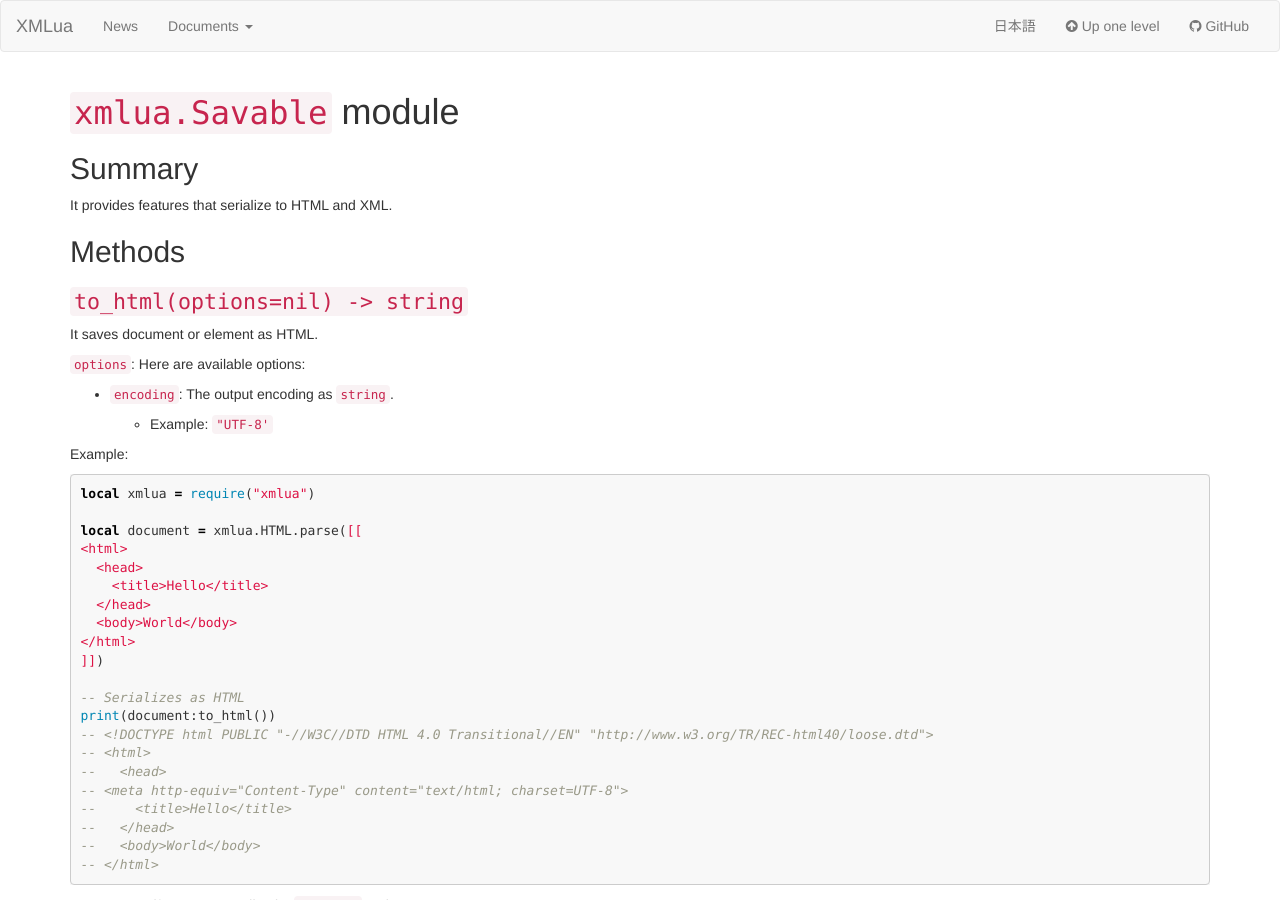
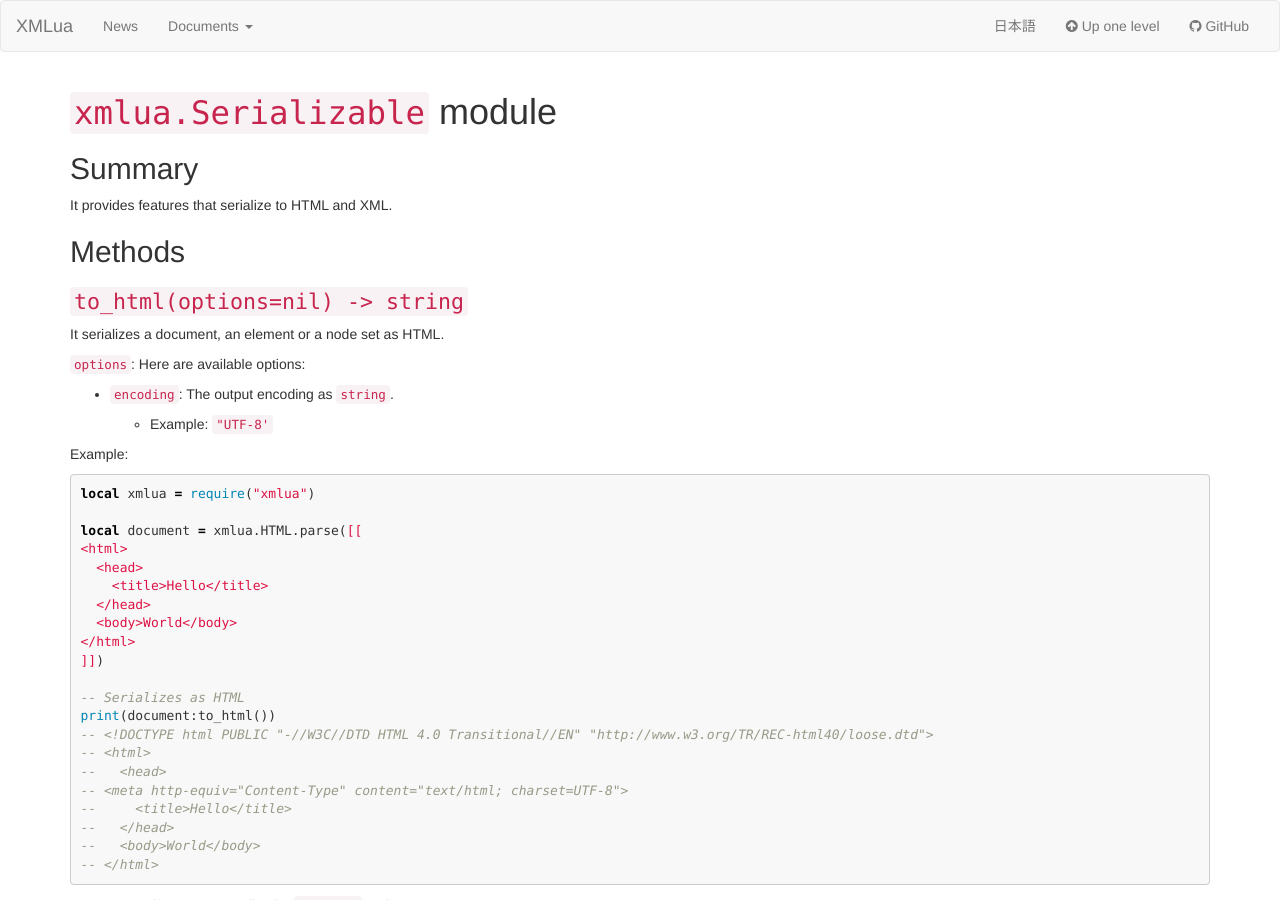
Before and after one commit to clear-code/xmlua, a Jekyll site: the page built from docs/reference/serializable.md, in a window 1280 px wide and 900 px high. Built offline with Jekyll 4.4.1, drawn with Linux system fonts in a browser that asks for light colours; some of the changed text lies outside the part shown.

Commit message:
Savable -> Serializable

```diff
--- a/docs/reference/savable.md
+++ b/docs/reference/serializable.md
@@ -1,8 +1,8 @@
 ---
-title: xmlua.Savable
+title: xmlua.Serializable
 ---
 
-# `xmlua.Savable` module
+# `xmlua.Serializable` module
 
 ## Summary
 
@@ -12,7 +12,7 @@ It provides features that serialize to HTML and XML.
 
 ### `to_html(options=nil) -> string` {#to-html}
 
-It saves document or element as HTML.
+It serializes a document, an element or a node set as HTML.
 
 `options`: Here are available options:
 
@@ -119,7 +119,7 @@ print(document:search("/html/*"):to_html())
 
 ### `to_xml(options=nil) -> string` {#to-xml}
 
-It saves document or element as XML.
+It serializes a document, an element or a node set as XML.
 
 `options`: Here are available options:
 
```
Also changed, not shown: docs/ja/reference/html.md (+3 -3 lines), docs/ja/reference/xml.md (+3 -3 lines), docs/reference/html.md (+3 -3 lines), docs/reference/index.md (+2 -2 lines), docs/reference/xml.md (+4 -4 lines), 10 other files.
